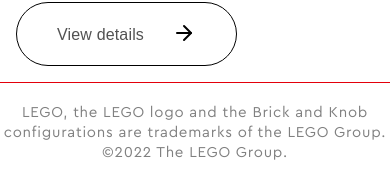
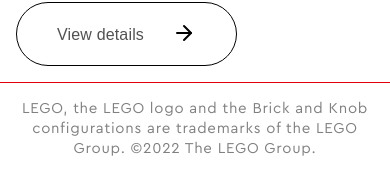
Before and after one commit to marandmart/lego-frontend-challenge, a React (Vite) app: page / in a window 390 px wide. Shown: the part 9142-9322 px from the top of the page. Built offline with nearby package versions, Linux system fonts and the light colour scheme.

Commit message:
footer adjustment

```diff
--- a/src/components/Footer/Footer.module.scss
+++ b/src/components/Footer/Footer.module.scss
@@ -9,3 +9,9 @@
     color: $color3;
   }
 }
+
+@media screen and (max-width: 576px) {
+  .footer {
+    padding: 16px;
+  }
+}
```
